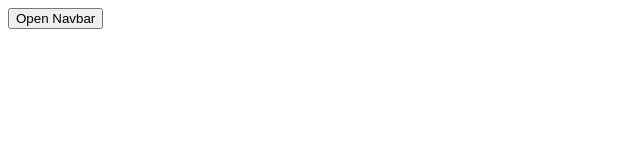
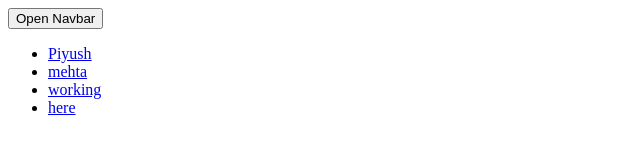
Before and after one commit to piyush97/stunning-umbrella, a plain HTML site: page index.html in a window 1280 px wide. Shown: the whole page, without its empty margins (0-640 px from the left). Drawn offline with Linux system fonts and the light colour scheme.

Commit message:
config done

```diff
--- a/index.html
+++ b/index.html
@@ -12,7 +12,14 @@
 <body>
     <button id="open">Open Navbar</button>
     <div class='wrapper'>
-
+        <nav>
+            <ul>
+                <li><a href="#">Piyush</a></li>
+                <li><a href="#">mehta</a></li>
+                <li><a href="#">working</a></li>
+                <li><a href="#">here</a></li>
+            </ul>
+        </nav>
     </div>
 </body>
 
```
